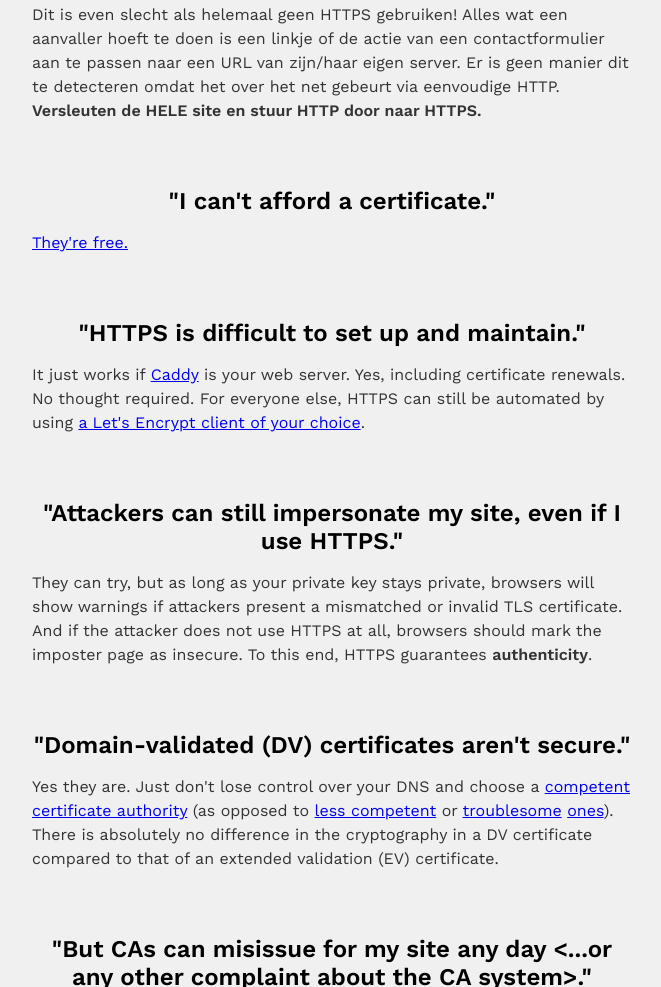
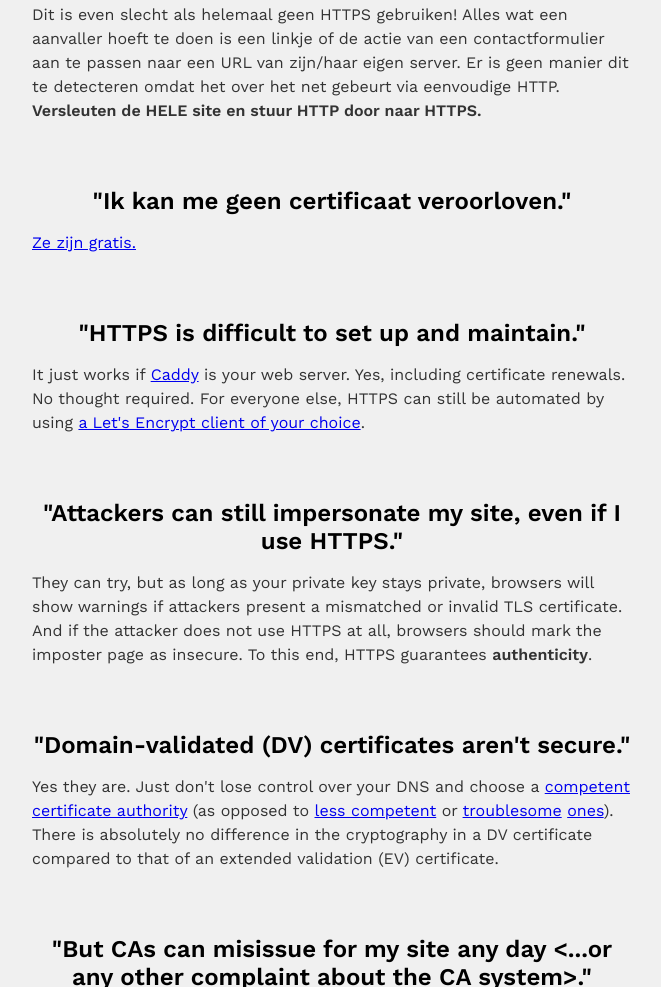
Before and after one commit to emansom/heeftmijnwebsitehttpsnodig.nl, a plain HTML site: page index.html in a window 1280 px wide. Shown: the part 1050-2037 px from the top of the page, without its empty margins (308-969 px from the left). Drawn offline with nearby package versions, Linux system fonts and the light colour scheme.

Commit message:
Translated the 4th header and text

```diff
--- a/index.html
+++ b/index.html
@@ -47,9 +47,9 @@
 		Dit is even slecht als helemaal geen HTTPS gebruiken! Alles wat een aanvaller hoeft te doen is een linkje of de actie van een contactformulier aan te passen naar een URL van zijn/haar eigen server. Er is geen manier dit te detecteren omdat het over het net gebeurt via eenvoudige HTTP. <b>Versleuten de HELE site en stuur HTTP door naar HTTPS.</b>
 	</p>
 
-	<h2>"I can't afford a certificate."</h2>
+	<h2>"Ik kan me geen certificaat veroorloven."</h2>
 	<p>
-		<a href="https://letsencrypt.org">They're free.</a>
+		<a href="https://letsencrypt.org">Ze zijn gratis.</a>
 	</p>
 
 	<h2>"HTTPS is difficult to set up and maintain."</h2>
```
